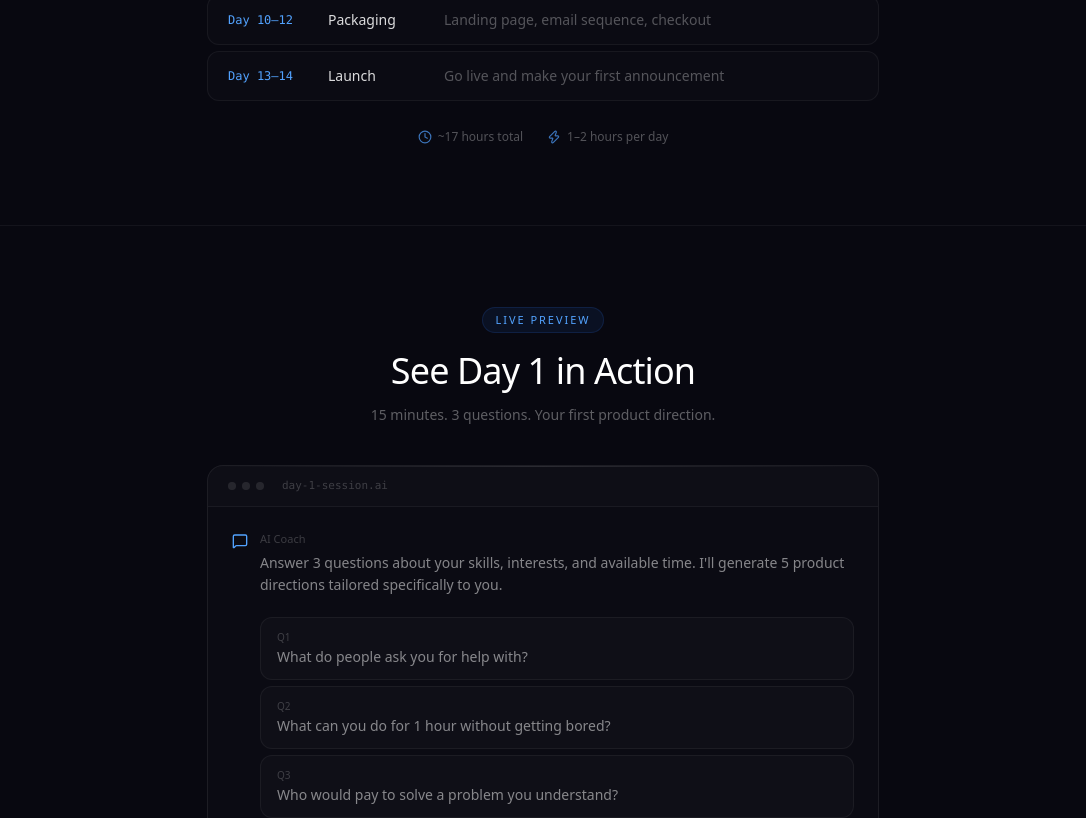
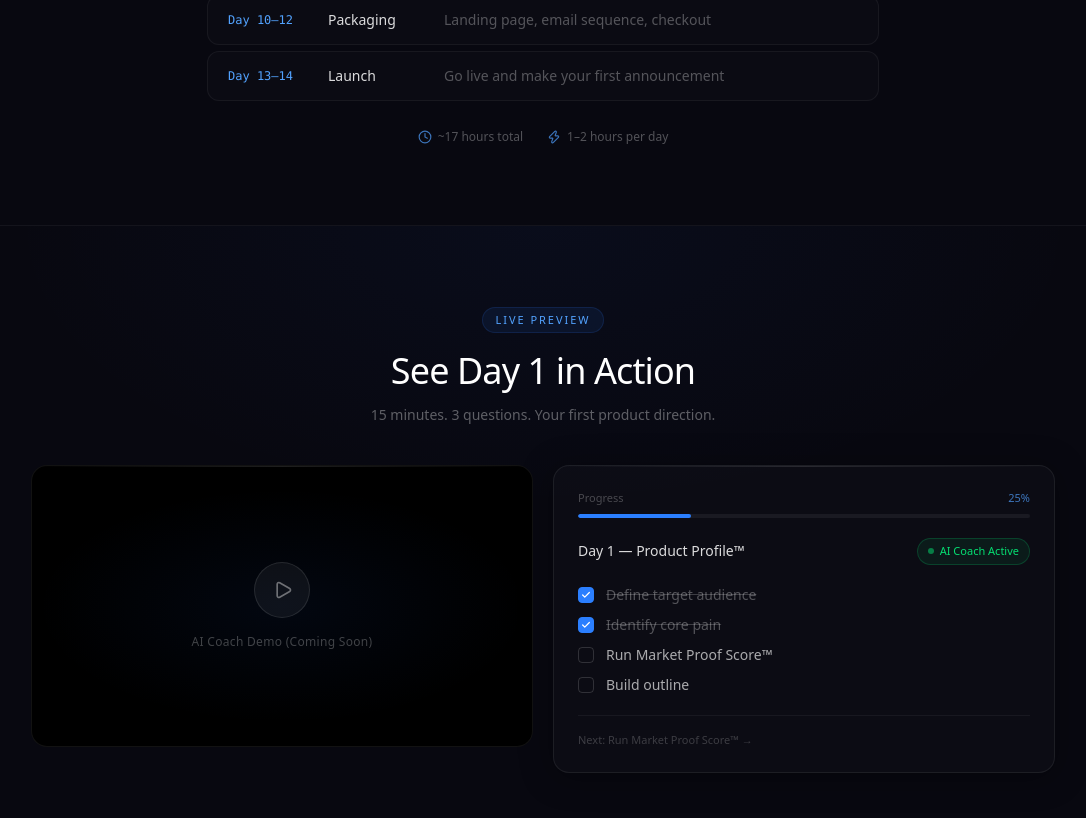
Before and after one commit to moumenbrahim009-beep/oneproductai1, a Next.js app: page / in a window 1280 px wide. Shown: the part 1982-2800 px from the top of the page, without its empty margins (97-1183 px from the left). Built offline with nearby package versions, Linux system fonts and the light colour scheme.

Commit message:
Update page.tsx

```diff
--- a/src/app/page.tsx
+++ b/src/app/page.tsx
@@ -22,6 +22,7 @@ import {
   Users,
   Trophy,
   Palette,
+  Play,
 } from "lucide-react";
 
 /* ─── Stagger variants ─── */
@@ -67,7 +68,7 @@ const Label = ({ children }: { children: React.ReactNode }) => (
   </div>
 );
 
-/* ─── Progress bar ─── */
+/* ─── Progress bar (animates once in view) ─── */
 const ProgressLine = () => {
   const ref = useRef<HTMLDivElement>(null);
   const inView = useInView(ref, { once: true, margin: "-100px" });
@@ -78,6 +79,22 @@ const ProgressLine = () => {
         initial={{ width: "0%" }}
         animate={inView ? { width: "100%" } : { width: "0%" }}
         transition={{ duration: 1, ease: "easeOut" }}
+      />
+    </div>
+  );
+};
+
+/* ─── Notion progress bar (25%, once in view) ─── */
+const NotionProgressBar = () => {
+  const ref = useRef<HTMLDivElement>(null);
+  const inView = useInView(ref, { once: true, margin: "-60px" });
+  return (
+    <div ref={ref} className="relative h-1 rounded-full bg-white/[0.06] overflow-hidden">
+      <motion.div
+        className="absolute inset-y-0 left-0 rounded-full bg-blue-500"
+        initial={{ width: "0%" }}
+        animate={inView ? { width: "25%" } : { width: "0%" }}
+        transition={{ duration: 0.6, ease: "easeOut", delay: 0.3 }}
       />
     </div>
   );
@@ -154,7 +171,7 @@ export default function Home() {
   return (
     <div className="relative min-h-screen font-sans overflow-x-hidden bg-[#080810] text-white">
 
-      {/* ── Global noise texture ── */}
+      {/* Noise */}
       <div
         className="pointer-events-none fixed inset-0 z-[1] opacity-[0.022]"
         style={{
@@ -163,7 +180,7 @@ export default function Home() {
         }}
       />
 
-      {/* ── Global page vignette ── */}
+      {/* Global vignette */}
       <div
         className="pointer-events-none fixed inset-0 z-[2]"
         style={{ background: "radial-gradient(ellipse 120% 60% at 50% 0%, rgba(37,99,235,0.06) 0%, transparent 65%)" }}
@@ -173,7 +190,7 @@ export default function Home() {
       <nav className="fixed top-0 inset-x-0 z-50 border-b border-white/[0.04] bg-[#080810]/80 backdrop-blur-xl">
         <div className="max-w-6xl mx-auto px-6 h-[60px] flex items-center justify-between">
           <div className="flex items-center gap-2 text-sm font-medium tracking-tight">
-            <div className="relative w-6 h-6 rounded-md bg-[#2563EB] flex items-center justify-center shadow-[0_0_12px_rgba(37,99,235,0.5)]">
+            <div className="w-6 h-6 rounded-md bg-[#2563EB] flex items-center justify-center shadow-[0_0_12px_rgba(37,99,235,0.5)]">
               <Rocket className="w-3 h-3 text-white" />
             </div>
             One Product AI
@@ -205,7 +222,7 @@ export default function Home() {
           style={{ opacity: heroOpacity, scale: heroScale }}
           className="relative pt-36 pb-28 px-6 min-h-[90vh] flex items-center overflow-hidden"
         >
-          {/* Dot grid — fades toward bottom */}
+          {/* Dot grid */}
           <div
             className="pointer-events-none absolute inset-0"
             style={{
@@ -215,21 +232,17 @@ export default function Home() {
               WebkitMaskImage: "radial-gradient(ellipse 90% 70% at 50% 20%, black 30%, transparent 75%)",
             }}
           />
-
-          {/* Hero spotlight — sharp beam from top */}
+          {/* Spotlight */}
           <div
             className="pointer-events-none absolute inset-0"
             style={{ background: "radial-gradient(ellipse 70% 55% at 50% -5%, rgba(37,99,235,0.18) 0%, transparent 65%)" }}
           />
-
           {/* Breathing glow */}
           <motion.div
             className="pointer-events-none absolute top-[42%] left-1/2 -translate-x-1/2 -translate-y-1/2 w-[700px] h-[700px] rounded-full bg-blue-600/[0.06] blur-[160px]"
             animate={{ opacity: [0.15, 0.25, 0.15], scale: [1, 1.05, 1] }}
             transition={{ duration: 12, repeat: Infinity, ease: "easeInOut" }}
           />
-
-          {/* Violet corner accent */}
           <div className="pointer-events-none absolute bottom-[5%] right-[5%] w-[300px] h-[300px] rounded-full bg-violet-600/[0.04] blur-[120px]" />
 
           <div className="max-w-3xl mx-auto text-center relative z-10">
@@ -242,7 +255,6 @@ export default function Home() {
                 <span className="w-1.5 h-1.5 rounded-full bg-blue-400 animate-pulse" />
                 Early access · Summer 2026
               </div>
-
               <h1 className="text-4xl sm:text-5xl md:text-[3.4rem] font-medium tracking-tight leading-[1.08] mb-6">
                 <span className="block text-white/90">Stop chasing ideas.</span>
                 <span
@@ -329,7 +341,6 @@ export default function Home() {
             THE ENGINE
         ════════════════════════════════════════ */}
         <section id="engine" className="py-20 px-6 relative">
-          {/* Section spotlight */}
           <div
             className="pointer-events-none absolute inset-0"
             style={{ background: "radial-gradient(ellipse 60% 50% at 50% 0%, rgba(37,99,235,0.07), transparent 70%)" }}
@@ -386,7 +397,6 @@ export default function Home() {
             <FadeIn className="text-center mb-10">
               <h2 className="text-3xl md:text-[2.25rem] font-medium tracking-tight">Your 14&#8209;Day Map</h2>
             </FadeIn>
-
             <motion.div
               variants={container}
               initial="hidden"
@@ -410,7 +420,6 @@ export default function Home() {
                 </motion.div>
               ))}
             </motion.div>
-
             <FadeIn delay={0.2}>
               <div className="mt-7 flex flex-wrap justify-center gap-6 text-xs text-white/30">
                 <span className="flex items-center gap-1.5"><Clock className="w-3.5 h-3.5 text-blue-400/70" />~17 hours total</span>
@@ -423,55 +432,109 @@ export default function Home() {
         <Divider />
 
         {/* ════════════════════════════════════════
-            DAY 1 PREVIEW
+            SYSTEM PREVIEW — video + notion card
         ════════════════════════════════════════ */}
-        <section className="py-20 px-6">
-          <div className="max-w-2xl mx-auto">
+        <section className="py-20 px-6 relative">
+          <div
+            className="pointer-events-none absolute inset-0"
+            style={{ background: "radial-gradient(ellipse 60% 50% at 50% 0%, rgba(37,99,235,0.05), transparent 70%)" }}
+          />
+          <div className="max-w-5xl mx-auto relative">
             <FadeIn className="text-center mb-10">
               <Label>Live Preview</Label>
               <h2 className="text-3xl md:text-[2.25rem] font-medium tracking-tight mb-3">See Day 1 in Action</h2>
               <p className="text-white/35 text-sm">15 minutes. 3 questions. Your first product direction.</p>
             </FadeIn>
-            <FadeIn delay={0.1}>
-              <div className="relative rounded-2xl border border-white/[0.07] bg-white/[0.015] overflow-hidden">
-                <CardHighlight />
-                <div className="flex items-center gap-1.5 px-5 py-3 border-b border-white/[0.05] bg-white/[0.01]">
-                  <div className="w-2 h-2 rounded-full bg-white/10" />
-                  <div className="w-2 h-2 rounded-full bg-white/10" />
-                  <div className="w-2 h-2 rounded-full bg-white/10" />
-                  <span className="text-[11px] text-white/20 ml-3 font-mono">day-1-session.ai</span>
+
+            {/* Two columns — terminal above notion on mobile */}
+            <motion.div
+              variants={container}
+              initial="hidden"
+              whileInView="show"
+              viewport={{ once: true, margin: "-40px" }}
+              className="grid md:grid-cols-2 gap-5 mb-12"
+            >
+              {/* ── Left: video placeholder ── */}
+              <motion.div variants={item}>
+                <div className="relative rounded-2xl bg-black border border-white/[0.07] overflow-hidden aspect-video flex items-center justify-center">
+                  <CardHighlight />
+                  {/* Subtle inner glow */}
+                  <div
+                    className="pointer-events-none absolute inset-0"
+                    style={{ background: "radial-gradient(ellipse 70% 60% at 50% 50%, rgba(37,99,235,0.07), transparent 70%)" }}
+                  />
+                  <div className="relative flex flex-col items-center gap-4 z-10">
+                    <div className="w-14 h-14 rounded-full bg-white/[0.05] border border-white/[0.1] flex items-center justify-center">
+                      <Play className="w-5 h-5 text-white/40 ml-0.5" />
+                    </div>
+                    <p className="text-white/25 text-xs tracking-wide">AI Coach Demo (Coming Soon)</p>
+                  </div>
                 </div>
-                <div className="p-6 space-y-5">
-                  <div className="flex gap-3">
-                    <MessageSquare className="w-4 h-4 text-blue-400 flex-shrink-0 mt-0.5" />
-                    <div>
-                      <p className="text-white/20 text-[11px] mb-1">AI Coach</p>
-                      <p className="text-white/50 text-sm leading-relaxed">
-                        Answer 3 questions about your skills, interests, and available time. I&apos;ll generate 5 product directions tailored specifically to you.
-                      </p>
+              </motion.div>
+
+              {/* ── Right: Notion-style checklist ── */}
+              <motion.div variants={item}>
+                <div className="relative rounded-2xl border border-white/[0.07] bg-white/[0.02] p-6 shadow-[0_4px_32px_rgba(0,0,0,0.35)] overflow-hidden h-full">
+                  <CardHighlight />
+
+                  {/* Progress bar */}
+                  <div className="mb-5">
+                    <div className="flex items-center justify-between mb-2">
+                      <span className="text-[11px] text-white/25">Progress</span>
+                      <span className="text-[11px] text-blue-400/70">25%</span>
                     </div>
+                    <NotionProgressBar />
                   </div>
-                  <div className="pl-7 space-y-1.5">
+
+                  {/* Header + badge */}
+                  <div className="flex items-center justify-between mb-5">
+                    <h3 className="text-white/85 font-medium text-sm">Day 1 — Product Profile™</h3>
+                    <span className="inline-flex items-center gap-1.5 text-[11px] font-medium text-green-400 bg-green-400/[0.07] border border-green-400/20 px-2.5 py-1 rounded-full">
+                      <span className="w-1.5 h-1.5 rounded-full bg-green-400 animate-pulse" />
+                      AI Coach Active
+                    </span>
+                  </div>
+
+                  {/* Checklist */}
+                  <div className="space-y-2.5">
                     {[
-                      { n: "Q1", q: "What do people ask you for help with?" },
-                      { n: "Q2", q: "What can you do for 1 hour without getting bored?" },
-                      { n: "Q3", q: "Who would pay to solve a problem you understand?" },
-                    ].map((q, i) => (
-                      <div key={i} className="px-4 py-3 rounded-xl bg-white/[0.02] border border-white/[0.05]">
-                        <p className="text-[10px] text-white/20 mb-0.5">{q.n}</p>
-                        <p className="text-white/50 text-sm">{q.q}</p>
+                      { done: true,  label: "Define target audience" },
+                      { done: true,  label: "Identify core pain" },
+                      { done: false, label: "Run Market Proof Score™" },
+                      { done: false, label: "Build outline" },
+                    ].map((row, i) => (
+                      <div key={i} className="flex items-center gap-3">
+                        <div
+                          className={`w-4 h-4 rounded flex items-center justify-center flex-shrink-0 transition-colors ${
+                            row.done
+                              ? "bg-blue-500 border border-blue-500"
+                              : "bg-transparent border border-white/[0.15]"
+                          }`}
+                        >
+                          {row.done && <Check className="w-2.5 h-2.5 text-white" strokeWidth={3} />}
+                        </div>
+                        <span
+                          className={`text-sm transition-colors ${
+                            row.done ? "text-white/30 line-through decoration-white/20" : "text-white/65"
+                          }`}
+                        >
+                          {row.label}
+                        </span>
                       </div>
                     ))}
                   </div>
-                  <div className="flex gap-3">
-                    <Zap className="w-4 h-4 text-green-400 flex-shrink-0 mt-0.5" />
-                    <div>
-                      <p className="text-white/20 text-[11px] mb-1">Output</p>
-                      <p className="text-white/50 text-sm">5 product directions → pick one → move to Day 2.</p>
-                    </div>
-                  </div>
+
+                  {/* Bottom hint */}
+                  <p className="text-[11px] text-white/20 mt-5 pt-4 border-t border-white/[0.05]">
+                    Next: Run Market Proof Score™ →
+                  </p>
                 </div>
-              </div>
+              </motion.div>
+            </motion.div>
+
+            {/* Bottom CTA */}
+            <FadeIn delay={0.15} className="flex justify-center">
+              <EmailCapture />
             </FadeIn>
           </div>
         </section>
@@ -488,7 +551,6 @@ export default function Home() {
               <h2 className="text-3xl md:text-[2.25rem] font-medium tracking-tight mb-3">Building in Public</h2>
               <p className="text-white/35 text-sm">No launch-day surprises. Here&apos;s exactly where we are.</p>
             </FadeIn>
-
             <motion.div
               variants={container}
               initial="hidden"
@@ -497,9 +559,9 @@ export default function Home() {
               className="grid md:grid-cols-3 gap-4"
             >
               {[
-                { title: "Landing Page", status: "Live",        sc: "text-green-400 bg-green-400/[0.07] border-green-400/20", desc: "You're reading it right now.",                     icon: <Globe   className="w-4 h-4 text-blue-400" /> },
-                { title: "AI Coach",     status: "In Progress", sc: "text-yellow-400 bg-yellow-400/[0.07] border-yellow-400/20", desc: "Prompt library and daily system in development.", icon: <Zap     className="w-4 h-4 text-blue-400" /> },
-                { title: "Launch",       status: "Summer 2026", sc: "text-blue-400 bg-blue-400/[0.07] border-blue-400/20",   desc: "Full product releases Summer 2026.",               icon: <Rocket  className="w-4 h-4 text-blue-400" /> },
+                { title: "Landing Page", status: "Live",        sc: "text-green-400 bg-green-400/[0.07] border-green-400/20",   desc: "You're reading it right now.",                     icon: <Globe  className="w-4 h-4 text-blue-400" /> },
+                { title: "AI Coach",     status: "In Progress", sc: "text-yellow-400 bg-yellow-400/[0.07] border-yellow-400/20", desc: "Prompt library and daily system in development.", icon: <Zap    className="w-4 h-4 text-blue-400" /> },
+                { title: "Launch",       status: "Summer 2026", sc: "text-blue-400 bg-blue-400/[0.07] border-blue-400/20",       desc: "Full product releases Summer 2026.",               icon: <Rocket className="w-4 h-4 text-blue-400" /> },
               ].map((c, i) => (
                 <motion.div key={i} variants={item}>
                   <div className="relative p-6 rounded-2xl border border-white/[0.07] bg-white/[0.02] hover:border-blue-500/25 hover:-translate-y-1 hover:shadow-[0_8px_32px_rgba(0,0,0,0.4)] transition-all duration-200 overflow-hidden">
@@ -748,7 +810,7 @@ export default function Home() {
               <p className="text-white/35 text-sm">Not everything that looks like a solution actually is.</p>
             </FadeIn>
             <FadeIn delay={0.1}>
-              <div className="overflow-x-auto rounded-2xl border border-white/[0.07] bg-white/[0.015] relative overflow-hidden">
+              <div className="relative overflow-x-auto rounded-2xl border border-white/[0.07] bg-white/[0.015] overflow-hidden">
                 <CardHighlight />
                 <table className="w-full text-sm">
                   <thead>
@@ -845,37 +907,31 @@ export default function Home() {
             PRICING
         ════════════════════════════════════════ */}
         <section id="pricing" className="py-20 px-6 relative">
-          {/* Pricing spotlight — beam from below card */}
           <div
             className="pointer-events-none absolute inset-0"
             style={{ background: "radial-gradient(ellipse 55% 45% at 50% 100%, rgba(37,99,235,0.1), transparent 70%)" }}
           />
-          {/* Top spotlight */}
           <div
             className="pointer-events-none absolute inset-0"
             style={{ background: "radial-gradient(ellipse 40% 35% at 50% 0%, rgba(37,99,235,0.07), transparent 70%)" }}
           />
-
           <div className="max-w-sm mx-auto relative">
             <FadeIn>
-              <div className="relative rounded-2xl border border-blue-500/[0.18] overflow-hidden"
+              <div
+                className="relative rounded-2xl border border-blue-500/[0.18] overflow-hidden"
                 style={{ background: "linear-gradient(160deg, rgba(37,99,235,0.06) 0%, rgba(255,255,255,0.01) 60%, transparent 100%)" }}
               >
-                {/* Top glow line */}
                 <div className="absolute inset-x-0 top-0 h-px bg-gradient-to-r from-transparent via-blue-500/40 to-transparent" />
-                {/* Inner corner gradient */}
                 <div
                   className="pointer-events-none absolute inset-0 rounded-2xl"
                   style={{ background: "radial-gradient(ellipse 80% 40% at 50% 0%, rgba(37,99,235,0.1), transparent 60%)" }}
                 />
-
                 <div className="relative p-8 text-center">
                   <div className="mb-7">
                     <Label>One-Time Price</Label>
                     <div className="text-6xl font-medium text-white mt-1">$49</div>
                     <p className="text-white/30 text-sm mt-2">Lifetime access. No subscription.</p>
                   </div>
-
                   <div className="text-left space-y-2 mb-8">
                     {[
                       "Full 14-Day Launch System",
@@ -891,7 +947,6 @@ export default function Home() {
                       </div>
                     ))}
                   </div>
-
                   <EmailCapture />
                   <p className="mt-5 text-[11px] text-white/15">14&#8209;day money&#8209;back guarantee. No questions asked.</p>
                 </div>
@@ -941,7 +996,6 @@ export default function Home() {
             CLOSE
         ════════════════════════════════════════ */}
         <section className="py-24 px-6 relative">
-          {/* Closing spotlight — draws the eye to CTA */}
           <div
             className="pointer-events-none absolute inset-0"
             style={{ background: "radial-gradient(ellipse 60% 70% at 50% 50%, rgba(37,99,235,0.07), transparent 70%)" }}
```
